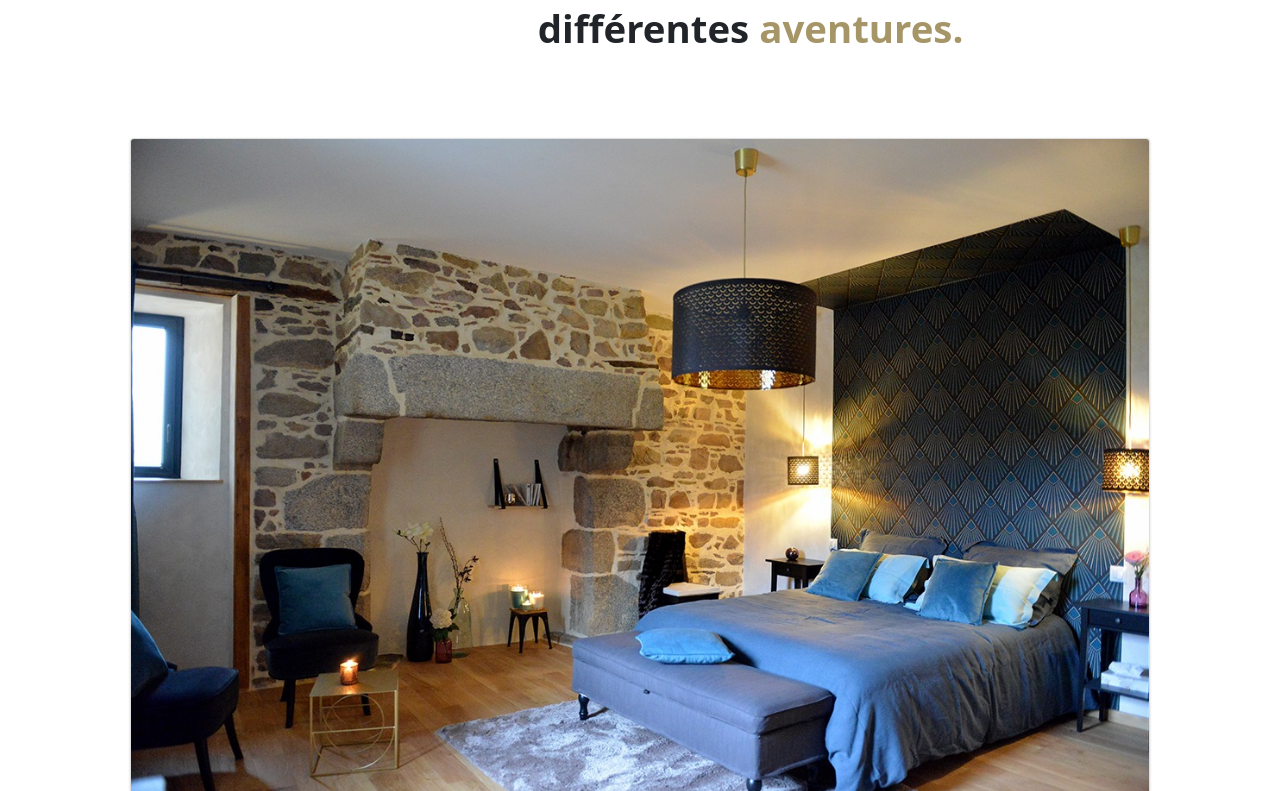
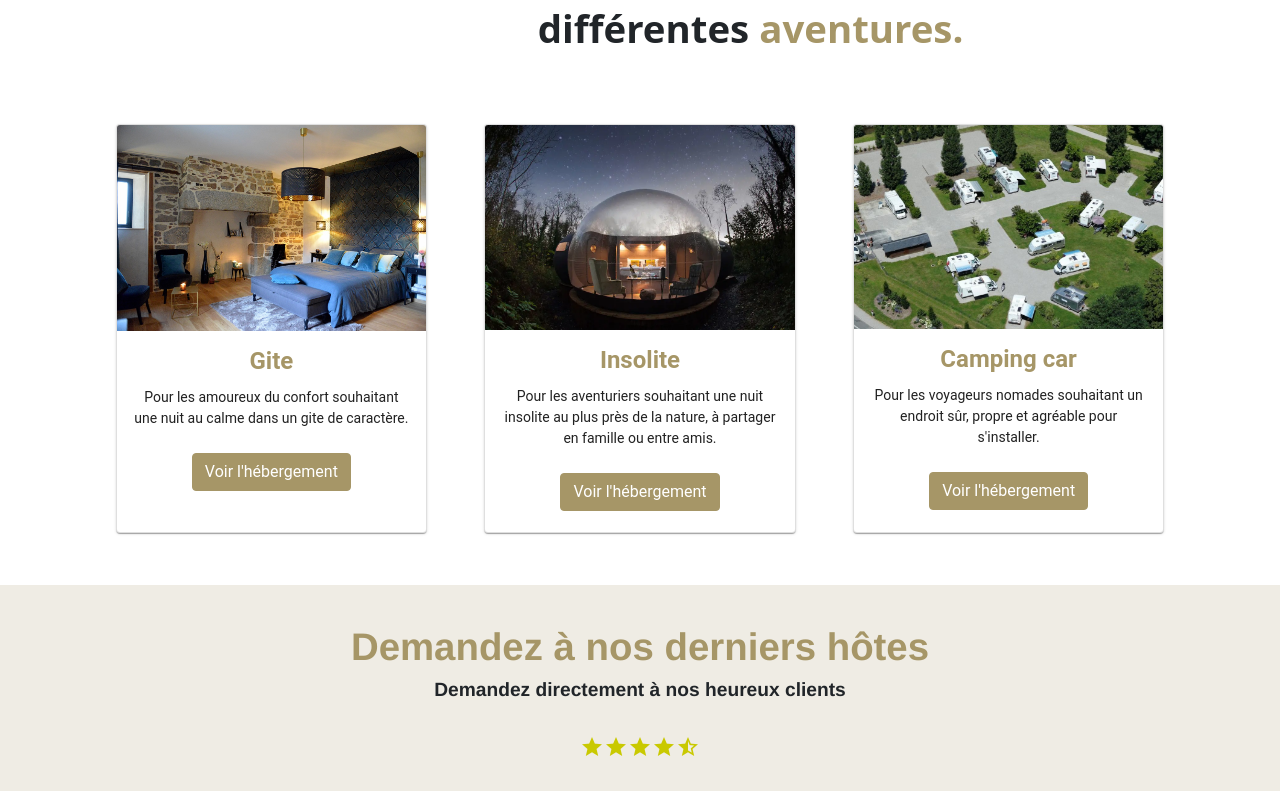
Before and after one commit to AdrienBonvin/projet-site, an Angular app: page / in a window 1280 px wide. Shown: the part 1509-2300 px from the top of the page. Built offline with nearby package versions, Linux system fonts and the light colour scheme; a web font is replaced by a local one.

Commit message:
Mat card correction

```diff
--- a/src/app/homepage/logements/logements.component.css
+++ b/src/app/homepage/logements/logements.component.css
@@ -61,6 +61,7 @@ h2 strong {
 
 .card {
 margin: 2%;
+height:100%;
 }
 
 .btn-primary {
--- a/src/app/homepage/logements/logements.component.html
+++ b/src/app/homepage/logements/logements.component.html
@@ -13,8 +13,8 @@
       </div>
     </div>
       <div class="container-cards" [ngClass]="{'row' : !telephonePortable}">
-        <div data-aos="fade-up-right" data-aos-anchor-placement="bottom-bottom">
-          <mat-card class="card col" (click)="goToReservations('gite')" (mouseenter)="isHoverGite = true" (mouseleave)="isHoverGite = false">
+        <div class="col" data-aos="fade-up-right">
+          <mat-card class="card" (click)="goToReservations('gite')" (mouseenter)="isHoverGite = true" (mouseleave)="isHoverGite = false">
             <mat-icon [hidden]="!isHoverGite">local_hotel <!--home--></mat-icon>
             <img mat-card-image src="../../../assets/logements/chambre_hote_in.jpg">
             <mat-card-title>Gite</mat-card-title>
@@ -22,8 +22,8 @@
             <mat-card-actions><a class="btn btn-primary">Voir l'hébergement</a></mat-card-actions>
           </mat-card>
       </div>
-      <div data-aos="fade-up-left" data-aos-anchor-placement="bottom-bottom">
-          <mat-card class="card col" (click)="goToReservations('insolite')" (mouseenter)="isHoverInsolite = true" (mouseleave)="isHoverInsolite = false" >
+      <div class="col" data-aos="fade-up-left" data-aos-delay="200">
+          <mat-card class="card" (click)="goToReservations('insolite')" (mouseenter)="isHoverInsolite = true" (mouseleave)="isHoverInsolite = false" >
             <mat-icon [hidden]="!isHoverInsolite"><!--airline_seat_flat-->landscape</mat-icon>
             <img mat-card-image src="../../../assets/logements/bulle_out.jpg">
             <mat-card-title>Insolite</mat-card-title>
@@ -31,8 +31,8 @@
             <mat-card-actions><a class="btn btn-primary">Voir l'hébergement</a></mat-card-actions>
           </mat-card>
         </div>
-        <div data-aos="fade-up-right" data-aos-anchor-placement="bottom-center">
-          <mat-card class="card col" (click)="goToReservations('camping-car')" (mouseenter)="isHoverCampingCar = true" (mouseleave)="isHoverCampingCar = false">
+        <div class="col" data-aos="fade-up-right" data-aos-delay="400">
+          <mat-card class="card" (click)="goToReservations('camping-car')" (mouseenter)="isHoverCampingCar = true" (mouseleave)="isHoverCampingCar = false">
             <mat-icon [hidden]="!isHoverCampingCar">airport_shuttle</mat-icon>
             <img mat-card-image src="../../../assets/logements/camping-car.jpg">
             <mat-card-title>Camping car</mat-card-title>
```
